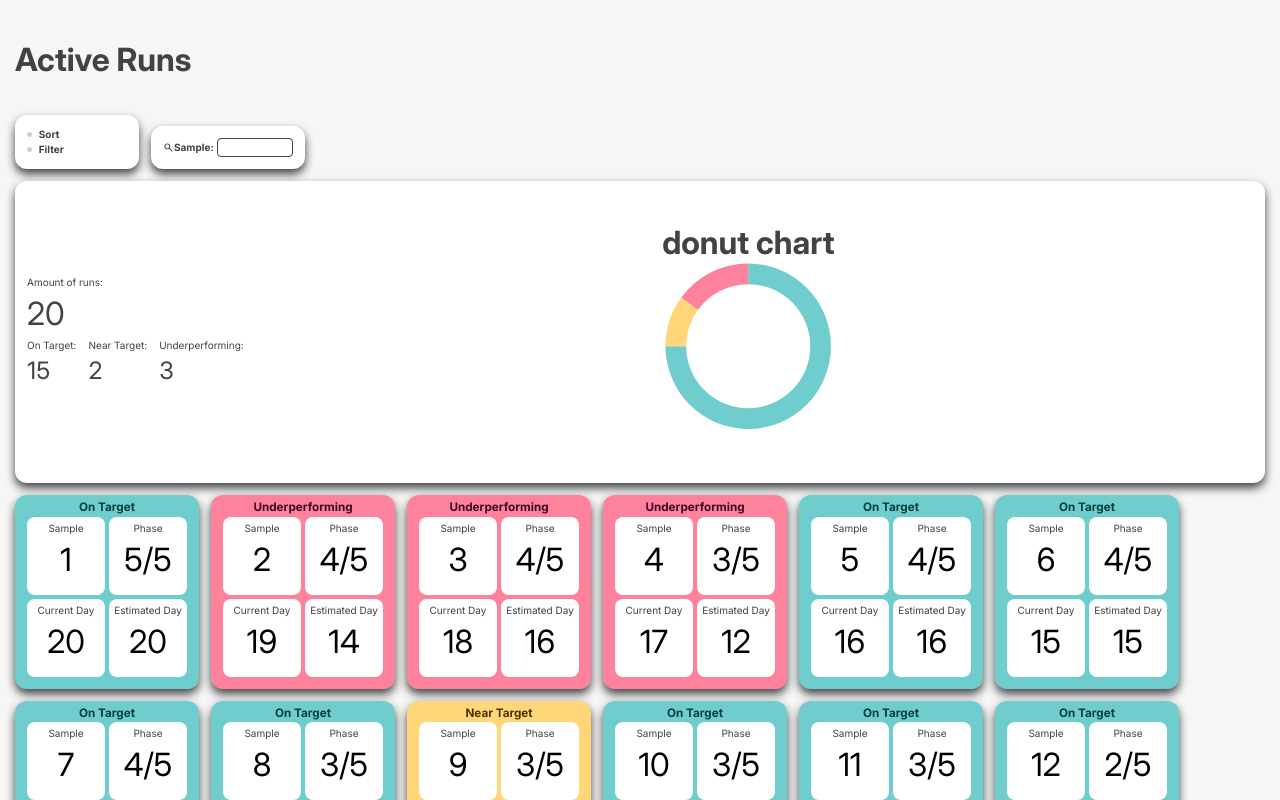
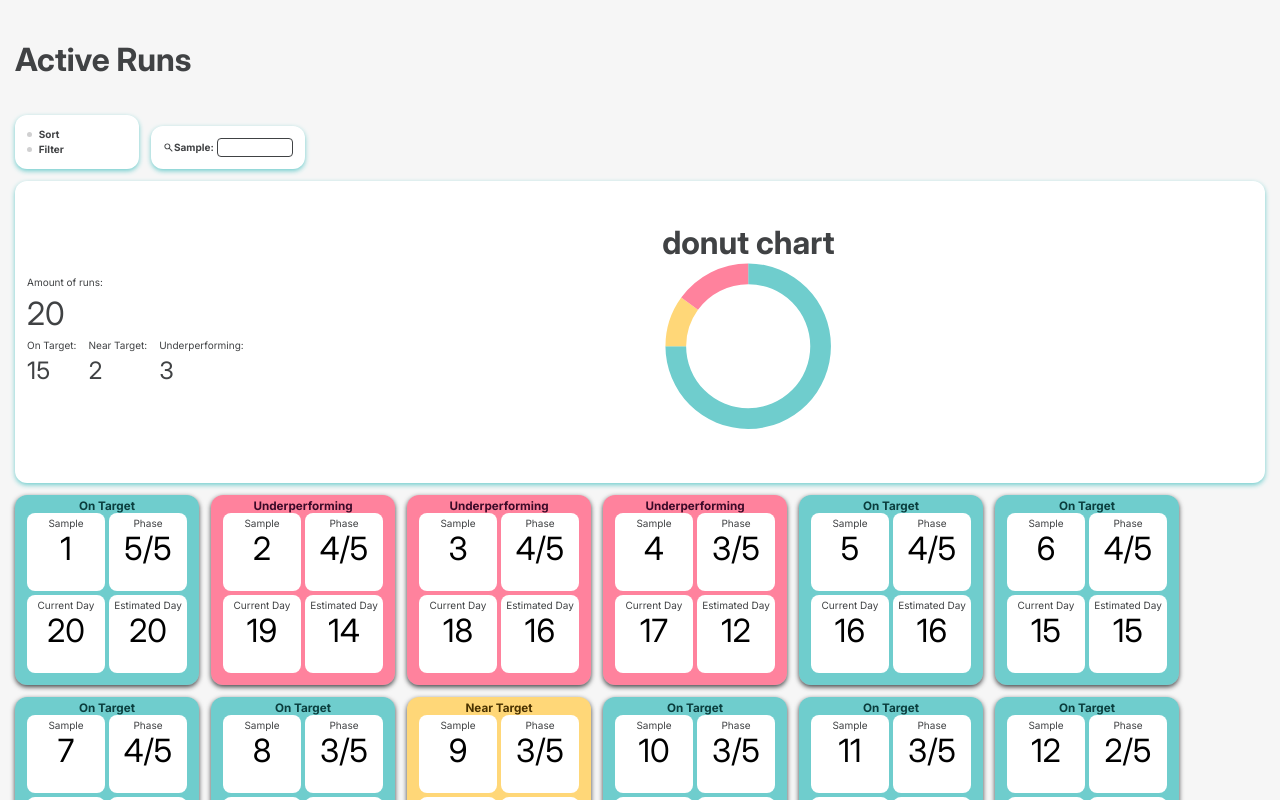
Before and after one commit to KoenMW/project-mycelium-fe, a Svelte app: page / in a window 1280 px wide. Built offline with nearby package versions, Linux system fonts and the light colour scheme.

Commit message:
feat: home button and dynamic shadow colours

```diff
--- a/src/App.svelte
+++ b/src/App.svelte
@@ -1,6 +1,7 @@
 <script lang="ts">
   import { onMount } from "svelte";
   import { path, routes } from "./stores/router";
+  import NavButton from "./components/NavButton.svelte";
 
   let page = $derived({
     component: routes[$path],
@@ -8,6 +9,11 @@
 </script>
 
 <main>
+  {#if $path !== ""}
+    <header>
+      <NavButton route="" icon="home" />
+    </header>
+  {/if}
   <page.component />
 </main>
 
@@ -21,4 +27,8 @@
     height: calc(100dvh - (var(--p) * 2));
     overflow: auto;
   }
+
+  header {
+    position: absolute;
+  }
 </style>
--- a/src/app.css
+++ b/src/app.css
@@ -32,11 +32,10 @@
   --p-large: 2.4rem;
   --p-huge: 4rem;
 
-  --shadow: 0 0.5rem 1rem 0rem var(--c-black-accent);
+  --shadow: 0 0.2rem 0.5rem 0rem;
 
   font-family: var(--font-stack);
   line-height: 1.5;
-  font-weight: 400;
 
   color-scheme: light dark;
   color: var(--c-black-accent);
@@ -53,7 +52,6 @@
 }
 
 a {
-  font-weight: 500;
   color: #646cff;
   text-decoration: inherit;
 }
@@ -82,22 +80,11 @@ h1 {
 
 button {
   border-radius: 8px;
-  border: 1px solid transparent;
   padding: 0.6em 1.2em;
   font-size: 1em;
-  font-weight: 500;
   font-family: inherit;
-  background-color: var(--c-gray);
   cursor: pointer;
-  transition: border-color 0.25s;
-  font-weight: 400;
-}
-button:hover {
-  border-color: #646cff;
-}
-button:focus,
-button:focus-visible {
-  outline: 4px auto -webkit-focus-ring-color;
+  border: none;
 }
 
 .red {
--- /dev/null
+++ b/src/components/NavButton.svelte
@@ -0,0 +1,68 @@
+<script lang="ts">
+  import type { Snippet } from "svelte";
+  import { goTo } from "../stores/router";
+
+  type Props = {
+    route: string;
+  };
+
+  type PartialProps = Partial<{
+    icon: string;
+    children: Snippet;
+  }>;
+
+  const { children, route, icon }: Props & PartialProps = $props();
+</script>
+
+<button
+  class="nav-button {!icon && !children && 'warning'}"
+  onclick={() => goTo(route)}
+>
+  {#if icon}
+    <img src="/project-mycelium-fe/icons/{icon}.svg" alt={icon} />
+  {:else if children}
+    {@render children()}
+  {:else}
+    <div class="warning">
+      no <span class="bold">icon</span> or <span class="bold">children</span> provided
+    </div>
+  {/if}
+</button>
+
+<style>
+  .nav-button {
+    border-radius: 100%;
+    aspect-ratio: 1 /1;
+    transition: scale 0.1s ease-in-out;
+    background-color: var(--c-black-accent);
+    position: relative;
+  }
+
+  .nav-button::before {
+    content: "";
+    position: absolute;
+    top: 0;
+    right: 0;
+    bottom: 0;
+    left: 0;
+    border-radius: inherit;
+    box-shadow: var(--shadow);
+  }
+
+  .nav-button:hover {
+    scale: 0.95;
+  }
+
+  .nav-button:hover::before {
+    opacity: 0;
+  }
+
+  .nav-button:active {
+    scale: 0.9;
+  }
+
+  .warning {
+    background-color: var(--c-red);
+    color: var(--c-red-accent);
+  }
+</style>
--- a/src/components/Run.svelte
+++ b/src/components/Run.svelte
@@ -2,6 +2,7 @@
   import { maxDays } from "../core/consts";
   import type { Performance, Run } from "../core/types";
   import { calcPerformance } from "../core/utils";
+  import { goTo } from "../stores/router";
 
   type props = {
     run: Run;
@@ -16,9 +17,18 @@
   };
 
   let performance: Performance = $derived(calcPerformance(run));
+
+  const onclick = () => {
+    goTo("detail", [
+      {
+        key: "index",
+        value: `${run.index}`,
+      },
+    ]);
+  };
 </script>
 
-<div class="container {performanceClasses[performance]}">
+<button class="container {performanceClasses[performance]}" {onclick}>
   <h3>{performance}</h3>
   <div class="detail-container">
     <div class="detail">
@@ -39,7 +49,7 @@
       <span class="large">{run.estimatedDay}</span>
     </div>
   </div>
-</div>
+</button>
 
 <style>
   .container {
--- a/src/components/RunOverview.svelte
+++ b/src/components/RunOverview.svelte
@@ -1,36 +1,31 @@
 <script lang="ts">
-  import type { Run } from "../core/types";
+  import type { Run, ShadowColours } from "../core/types";
   import RunDonutChart from "./RunDonutChart.svelte";
 
-  type props = {
-    runs: Run[];
+  type Props = {
+    onTarget: number;
+    nearTarget: number;
+    underperformed: number;
   };
 
-  const { runs }: props = $props();
+  type PartialProps = Partial<{
+    shadowColour: ShadowColours;
+  }>;
 
-  let onTarget = $derived(
-    runs.filter((r) => {
-      return Math.abs(r.currentDay - r.estimatedDay) === 0;
-    }).length
-  );
-  let nearTarget = $derived(
-    runs.filter((r) => {
-      return Math.abs(r.currentDay - r.estimatedDay) === 1;
-    }).length
-  );
-  let underperformed = $derived(
-    runs.filter((r) => {
-      return Math.abs(r.currentDay - r.estimatedDay) > 1;
-    }).length
-  );
+  const {
+    onTarget,
+    nearTarget,
+    underperformed,
+    shadowColour = "gray",
+  }: Props & PartialProps = $props();
 </script>
 
-<section class="shadow">
+<section style="--c: var(--c-{shadowColour})">
   <div>
     <div class="detail">
       <span> Amount of runs: </span>
       <span class="large">
-        {runs.length}
+        {onTarget + nearTarget + underperformed}
       </span>
     </div>
     <div class="detail-container">
@@ -69,6 +64,8 @@
     border-radius: var(--p-medium);
     flex-grow: 1;
     align-items: center;
+
+    box-shadow: var(--shadow) var(--c);
   }
 
   .detail-container {
--- a/src/components/Search.svelte
+++ b/src/components/Search.svelte
@@ -1,20 +1,23 @@
 <script lang="ts">
   import type { Snippet } from "svelte";
+  import type { ShadowColours } from "../core/types";
 
-  type requiredProps = {
+  type RequiredProps = {
     children: Snippet;
     onInput: (v: string) => void;
   };
 
-  type partialProps = Partial<{
+  type PartialProps = Partial<{
     validChars: string;
+    shadowColour: ShadowColours;
   }>;
 
   let {
     children,
     onInput,
     validChars = "",
-  }: requiredProps & partialProps = $props();
+    shadowColour = "gray",
+  }: RequiredProps & PartialProps = $props();
 
   let value: string = $state("");
 
@@ -39,7 +42,7 @@
   });
 </script>
 
-<div class="shadow">
+<div style="--c: var(--c-{shadowColour})">
   {@render children()}
   <input type="text" bind:value />
 </div>
@@ -55,6 +58,7 @@
     gap: 0.5ch;
     font-weight: bold;
     align-self: flex-end;
+    box-shadow: var(--shadow) var(--c);
   }
 
   input {
--- a/src/components/SortAndFilter.svelte
+++ b/src/components/SortAndFilter.svelte
@@ -1,8 +1,14 @@
 <script lang="ts">
-  import type { Performance } from "../core/types";
+  import type { Performance, ShadowColours } from "../core/types";
   import { calcPerformance, calcPerformanceNumber } from "../core/utils";
   import { filters, sortings } from "../stores/runs";
   import HoverPopup from "./HoverPopup.svelte";
+
+  type PartialProps = Partial<{
+    shadowColour: ShadowColours;
+  }>;
+
+  const { shadowColour = "gray" }: PartialProps = $props();
 
   let selectedPerformanceFilter = $state<Performance | "">("");
 
@@ -49,7 +55,7 @@
   });
 </script>
 
-<div class="container shadow">
+<div class="container" style="--c: var(--c-{shadowColour})">
   <span
     >Sort
     <HoverPopup>
@@ -105,6 +111,7 @@
     align-items: start;
     border-radius: var(--p-medium);
     font-weight: bold;
+    box-shadow: var(--shadow) var(--c);
   }
 
   span {
--- a/src/core/types.ts
+++ b/src/core/types.ts
@@ -6,6 +6,8 @@ export type Run = {
 
 export type Performance = "On Target" | "Near Target" | "Underperforming";
 
-export type filterType<T> = (r: T, i: number, a: T[]) => boolean;
+export type FilterType<T> = (r: T, i: number, a: T[]) => boolean;
 
-export type sortingType<T> = (a: T, b: T) => number;
+export type SortingType<T> = (a: T, b: T) => number;
+
+export type ShadowColours = "green" | "yellow" | "red" | "gray";
--- a/src/core/utils.ts
+++ b/src/core/utils.ts
@@ -1,9 +1,9 @@
-import type { filterType, Performance, Run, sortingType } from "./types";
+import type { FilterType, Performance, Run, SortingType } from "./types";
 
 export const applyMiltipleFiltersAndSortings = <T>(
   array: T[],
-  filters: Record<string, filterType<T>>,
-  sortings: Record<string, sortingType<T>>
+  filters: Record<string, FilterType<T>>,
+  sortings: Record<string, SortingType<T>>
 ): T[] => {
   let result: T[] = array;
 
--- a/src/stores/router.ts
+++ b/src/stores/router.ts
@@ -14,7 +14,10 @@ export const routes: Routes = {
 export const path = writable<string>("loading");
 export const parameters = writable<Record<string, string>>({});
 
-export const goTo = (route: string) => {
+export const goTo = (
+  route: string,
+  params: { key: string; value: string }[] = []
+) => {
   if (!routes[route]) {
     parameters.update((p) => {
       p["invalidRoute"] = route;
@@ -24,6 +27,9 @@ export const goTo = (route: string) => {
   }
   const url = new URL(window.location.href);
   url.searchParams.set("route", route);
+  for (let i = 0; i < params.length; i++) {
+    url.searchParams.set(params[i].key, params[i].value);
+  }
   history.pushState({}, "", url.toString());
   setRoute();
 };
--- a/src/stores/runs.ts
+++ b/src/stores/runs.ts
@@ -1,11 +1,11 @@
 import { writable } from "svelte/store";
-import type { filterType, Run, sortingType } from "../core/types";
+import type { FilterType, Run, SortingType } from "../core/types";
 import { maxDays } from "../core/consts";
 
 export const runs = writable<Run[]>([]);
 
-export const filters = writable<Record<string, filterType<Run>>>({});
-export const sortings = writable<Record<string, sortingType<Run>>>({});
+export const filters = writable<Record<string, FilterType<Run>>>({});
+export const sortings = writable<Record<string, SortingType<Run>>>({});
 
 const runsInit = () => {
   const r = [];
--- a/src/views/Home.svelte
+++ b/src/views/Home.svelte
@@ -5,6 +5,7 @@
   import Run from "../components/Run.svelte";
   import { filters, runs, sortings } from "../stores/runs";
   import { applyMiltipleFiltersAndSortings } from "../core/utils";
+  import type { ShadowColours } from "../core/types";
 
   const displayRuns = $derived(
     applyMiltipleFiltersAndSortings($runs, $filters, $sortings)
@@ -18,17 +19,41 @@
       },
     });
   };
+
+  let onTarget = $derived(
+    displayRuns.filter((r) => {
+      return Math.abs(r.currentDay - r.estimatedDay) === 0;
+    }).length
+  );
+  let nearTarget = $derived(
+    displayRuns.filter((r) => {
+      return Math.abs(r.currentDay - r.estimatedDay) === 1;
+    }).length
+  );
+  let underperformed = $derived(
+    displayRuns.filter((r) => {
+      return Math.abs(r.currentDay - r.estimatedDay) > 1;
+    }).length
+  );
+
+  let shadowColour: ShadowColours = $derived(
+    onTarget >= nearTarget && onTarget >= underperformed
+      ? "green"
+      : nearTarget >= underperformed
+        ? "yellow"
+        : "red"
+  );
 </script>
 
 <section>
   <h1>Active Runs</h1>
   <div class="controls">
-    <SortAndFilter />
-    <Search {onInput} validChars="0123456789">
+    <SortAndFilter {shadowColour} />
+    <Search {onInput} validChars="0123456789" {shadowColour}>
       <span class="run">Sample: </span>
     </Search>
   </div>
-  <RunOverview runs={displayRuns} />
+  <RunOverview {onTarget} {nearTarget} {underperformed} {shadowColour} />
   <section class="runs">
     {#each displayRuns as run}
       <Run {run} />
```
Also changed, not shown: public/icons/home.svg (added).
